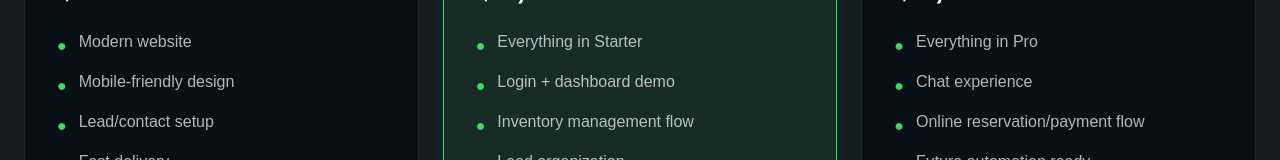
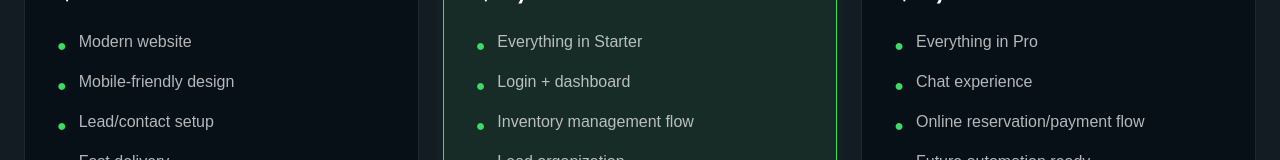
Before and after one commit to Juan-Chica/neoevo.io-app, a React (Vite) app: page / in a window 1280 px wide. Shown: the part 2209-2369 px from the top of the page. Built offline with nearby package versions, Linux system fonts and the light colour scheme; the HTML template or start-up script is replaced by a standard one.

Commit message:
fix offers error

```diff
--- a/src/App.jsx
+++ b/src/App.jsx
@@ -40,7 +40,7 @@ export default function NeoEvoWebsite() {
       price: "$1,000+",
       features: [
         "Everything in Starter",
-        "Login + dashboard demo",
+        "Login + dashboard ",
         "Inventory management flow",
         "Lead organization",
       ],
```
